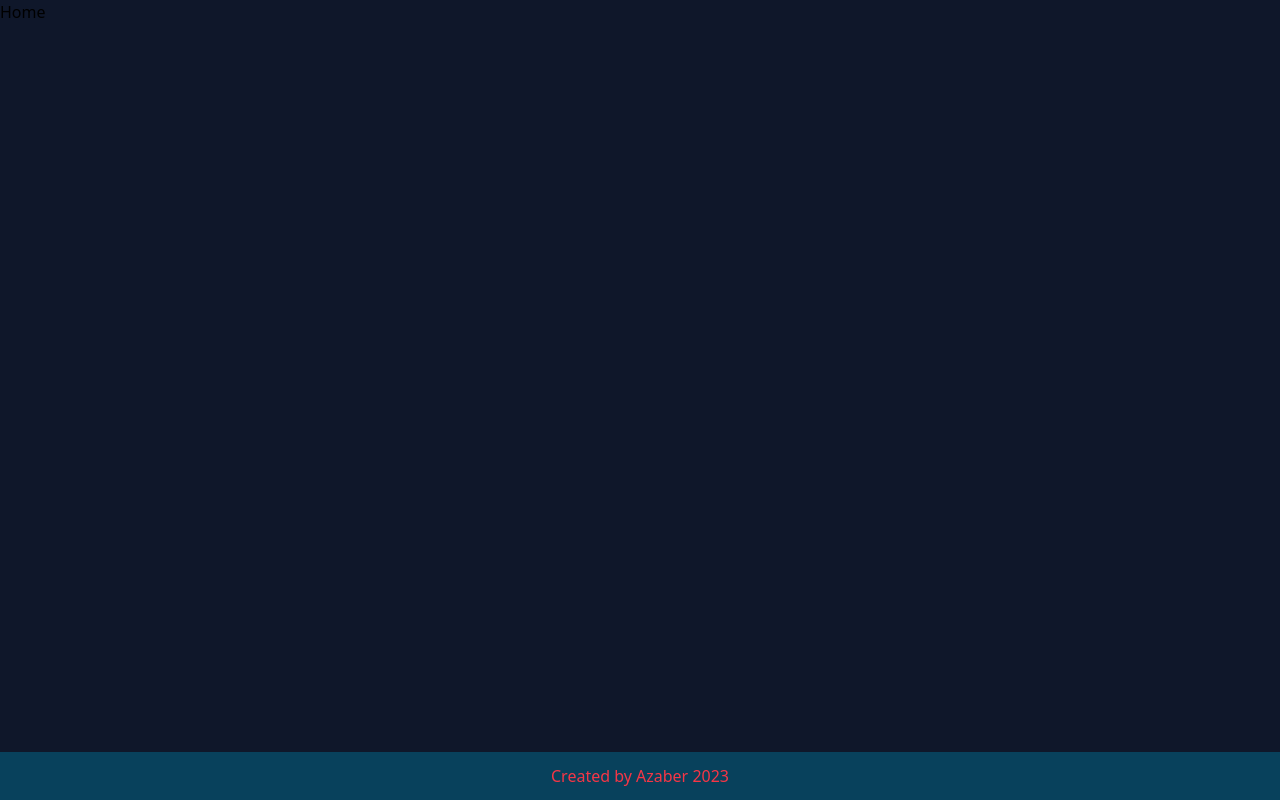
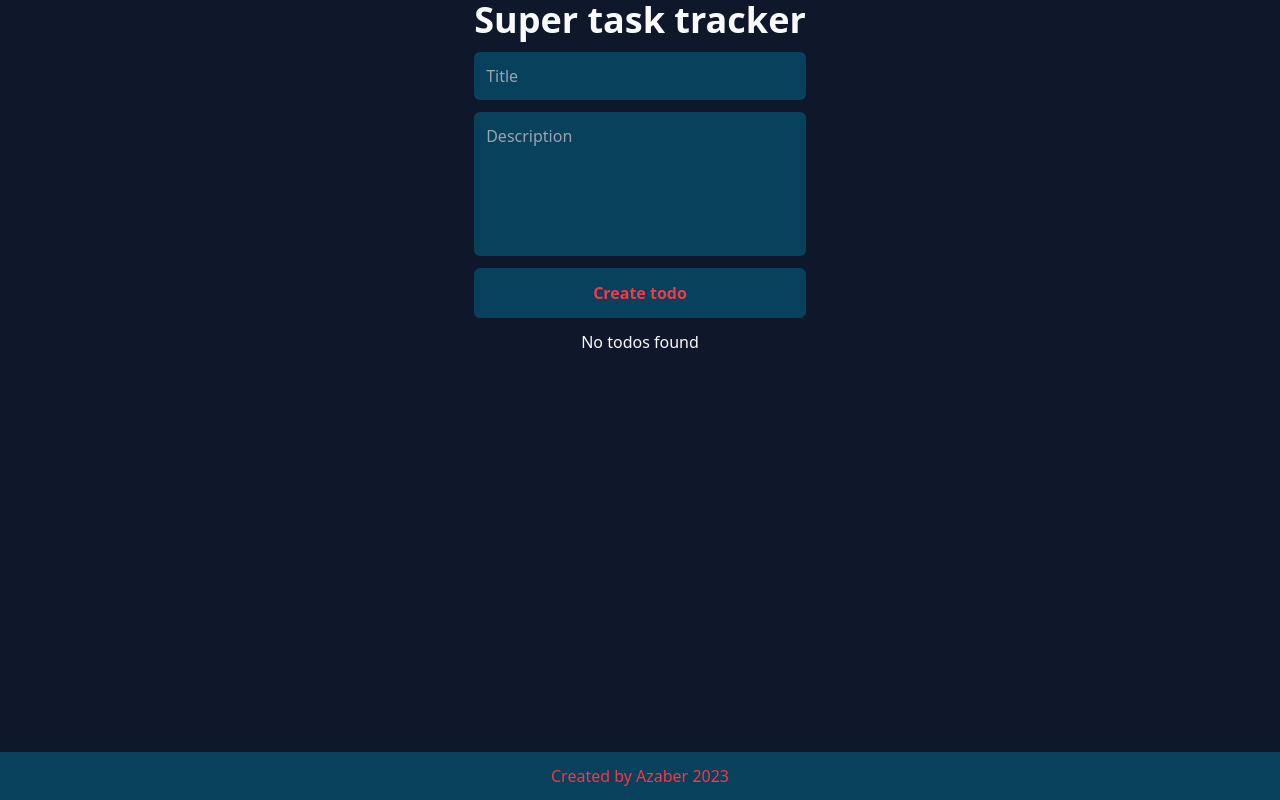
Before and after one commit to realazaber/flask-todo, a Next.js app in the folder frontend/: page / in a window 1280 px wide. Built offline with nearby package versions, Linux system fonts and the light colour scheme.

Commit message:
Home page

```diff
--- a/frontend/src/pages/index.tsx
+++ b/frontend/src/pages/index.tsx
@@ -1,9 +1,73 @@
-import React from "react";
+import TodosList from "@/components/TodosList";
+import React, { Fragment, useState, useContext } from "react"; // Import useContext
+import { baseUrl } from "@/helper";
+import { TodoContext } from "@/pages/_app";
 
 type Props = {};
 
 const Home = (props: Props) => {
-  return <div>Home</div>;
+  const [formData, setFormData] = useState({
+    title: "",
+    description: "",
+  });
+
+  const { addTodo } = useContext(TodoContext); // Use useContext to access the addTodo function
+
+  const handleInputChange = (
+    e: React.ChangeEvent<HTMLInputElement | HTMLTextAreaElement>
+  ) => {
+    const { name, value } = e.target;
+    setFormData({
+      ...formData,
+      [name]: value,
+    });
+  };
+
+  const handleSubmit = (e: React.FormEvent<HTMLFormElement>) => {
+    e.preventDefault();
+    const newTodo = {
+      title: formData.title,
+      description: formData.description,
+    };
+
+    // Add the new todo using the addTodo function
+    addTodo(newTodo);
+
+    // Clear the form
+    setFormData({ title: "", description: "" });
+  };
+
+  return (
+    <Fragment>
+      <section>
+        <div className="container">
+          <form onSubmit={handleSubmit}>
+            <h2 className="text-4xl text-white font-bold">
+              Super task tracker
+            </h2>
+            <input
+              type="text"
+              name="title"
+              placeholder="Title"
+              value={formData.title}
+              onChange={handleInputChange}
+              required
+            />
+            <textarea
+              name="description"
+              placeholder="Description"
+              rows={5}
+              value={formData.description}
+              onChange={handleInputChange}
+              required
+            ></textarea>
+            <button className="btn btn-pri">Create todo</button>
+          </form>
+        </div>
+      </section>
+      <TodosList />
+    </Fragment>
+  );
 };
 
 export default Home;
```
